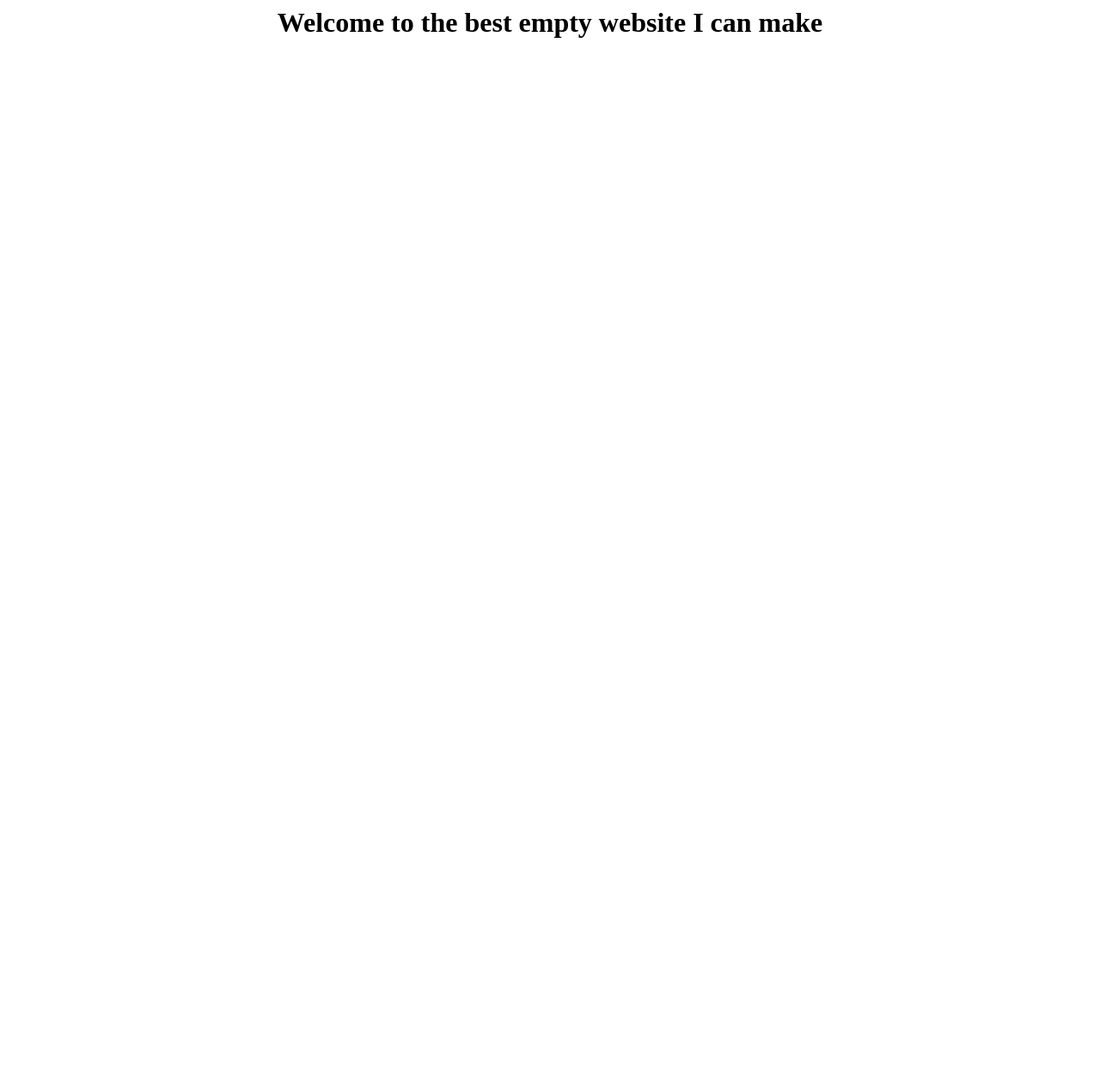
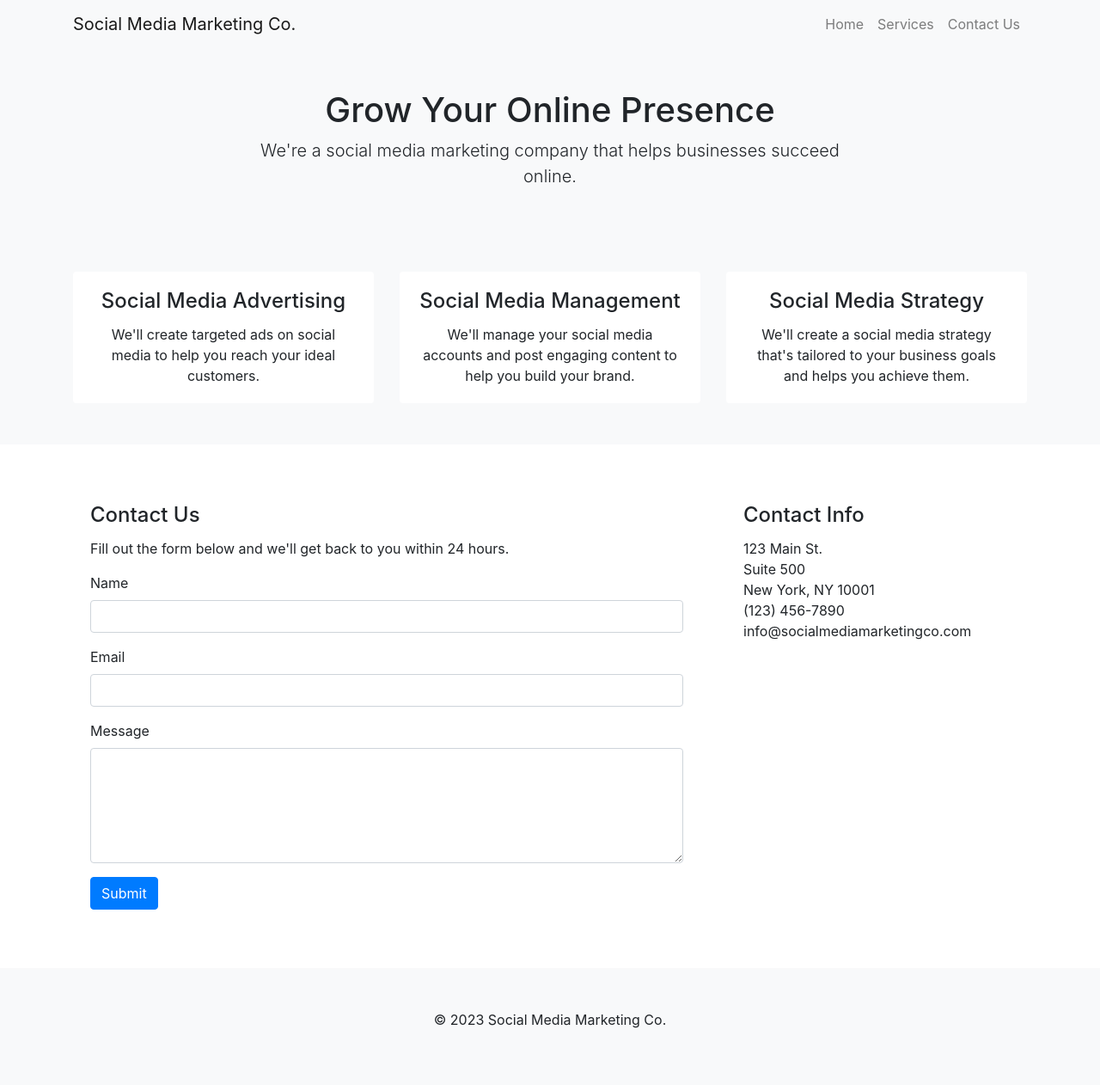
Before and after one commit to glburke77890/Team4, a Flask app: page / in a window 1280 px wide. Shown: the whole page at 86% size. Before the commit the page ends 44 px from the top, so only its background shows below. Run offline with Flask 2, Linux system fonts and the light colour scheme; some libraries are stand-ins or nearby versions.

Commit message:
added updated app

```diff
--- a/app.py
+++ b/app.py
@@ -1,15 +1,35 @@
-from flask import Flask, render_template
-
+from flask import Flask, render_template, request
+import boto3
+from datetime import datetime
+import os
 
 app = Flask(__name__)
 
+# Configure S3 client with EC2 instance role
+s3 = boto3.client('s3')
+
+# Landing page
 @app.route('/')
 def index():
     return render_template('index.html')
 
+# Contact Us form
+@app.route('/contact', methods=['GET', 'POST'])
+def contact():
+    if request.method == 'POST':
+        # Get form data
+        name = request.form['name']
+        email = request.form['email']
+        message = request.form['message']
 
+        # Save data to S3 bucket
+        timestamp = datetime.now().strftime('%Y-%m-%d %H:%M:%S')
+        data = f'{name},{email},{message},{timestamp}\n'
+        s3.put_object(Body=data, Bucket=os.environ['BUCKET_NAME'], Key='contact.csv')
 
+        return render_template('thankyou.html')
+    else:
+        return render_template('index.html')
 
-if __name__ == "__main__":
-
+if __name__ == '__main__':
     app.run(debug=True)
--- a/templates/index.html
+++ b/templates/index.html
@@ -1,11 +1,152 @@
-<html lang="en">
+<!DOCTYPE html>
+<html>
 <head>
-    <meta charset="UTF-8">
-    <meta http-equiv="X-UA-Compatible" content="IE=edge">
-    <meta name="viewport" content="width=device-width, initial-scale=1.0">
-    <title>VetTec</title>
+	<title>Social Media Marketing Company</title>
+	<meta charset="utf-8">
+	<meta name="viewport" content="width=device-width, initial-scale=1">
+	<link rel="stylesheet" href="https://stackpath.bootstrapcdn.com/bootstrap/4.5.0/css/bootstrap.min.css">
+	<link rel="stylesheet" href="{{ url_for('static', filename='css/style.css') }}">
 </head>
 <body>
-  <center><h1 class="content">Welcome to the best empty website I can make</h1></center>
+	<!-- Navigation -->
+	<nav class="navbar navbar-expand-lg navbar-light bg-light">
+		<div class="container">
+			<a class="navbar-brand" href="/">Social Media Marketing Co.</a>
+			<button class="navbar-toggler" type="button" data-toggle="collapse" data-target="#navbarNav" aria-controls="navbarNav" aria-expanded="false" aria-label="Toggle navigation">
+				<span class="navbar-toggler-icon"></span>
+			</button>
+			<div class="collapse navbar-collapse justify-content-end" id="navbarNav">
+				<ul class="navbar-nav">
+					<li class="nav-item">
+						<a class="nav-link" href="/">Home</a>
+					</li>
+					<li class="nav-item">
+						<a class="nav-link" href="#services">Services</a>
+					</li>
+					<li class="nav-item">
+						<a class="nav-link" href="#contact">Contact Us</a>
+					</li>
+				</ul>
+			</div>
+		</div>
+	</nav>
+
+	<!-- Header -->
+	<header class="bg-light text-center">
+		<div class="container">
+			<div class="row">
+				<div class="col-lg-8 mx-auto">
+					<h1 class="mt-5">Grow Your Online Presence</h1>
+					<p class="lead mb-5">We're a social media marketing company that helps businesses succeed online.</p>
+				</div>
+			</div>
+		</div>
+	</header>
+
+	<!-- Services -->
+	<section id="services" class="py-5 bg-light">
+		<div class="container">
+			<div class="row">
+				<div class="col-md-4">
+					<div class="card border-0">
+						<div class="card-body text-center">
+							<i class="fa fa-bullhorn fa-3x mb-3"></i>
+							<h4 class="card-title">Social Media Advertising</h4>
+							<p class="card-text">We'll create targeted ads on social media to help you reach your ideal customers.</p>
+						</div>
+					</div>
+				</div>
+				<div class="col-md-4">
+					<div class="card border-0">
+						<div class="card-body text-center">
+							<i class="fa fa-thumbs-up fa-3x mb-3"></i>
+							<h4 class="card-title">Social Media Management</h4>
+							<p class="card-text">We'll manage your social media accounts and post engaging content to help you build your brand.</p>
+						</div>
+					</div>
+				</div>
+				<div class="col-md-4">
+					<div class="card border-0">
+						<div class="card-body text-center">
+							<i class="fa fa-line-chart fa-3x mb-3"></i>
+							<h4 class="card-title">Social Media Strategy</h4>
+							<p class="card-text">We'll create a social media strategy that's tailored to your business goals and helps you achieve them.</p>
+						</div>
+					</div>
+				</div>
+			</div>
+		</div>
+	</section>
+
+	<!-- Contact -->
+	<section id="contact" class="py-5">
+		<div class="container">
+			<div class="row">
+				<div class="col-md-8">
+					<div class="card border-0">
+						<div class="card-body">
+							<h4 class="card-title">Contact Us</h4>
+							<p class="card-text">Fill out the form below and we'll get back to you within 24 hours.</p>
+							<form action="{{ url_for('contact') }}" method="post">
+								<div class="form-group">
+									<label for="name">Name</label>
+									<input type="text" name="name" id="name" class="form-control" required>
+								</div>
+								<div class="form-group">
+									<label for="email">Email</label>
+									<input type="email" name="email" id="email" class="form-control" required>
+								</div>
+								<div class="form-group">
+									<label for="message">Message</label>
+									<textarea name="message" id="message" class="form-control" rows="5" required></textarea>
+								</div>
+								<button type="submit" class="btn btn-primary">Submit</button>
+							</form>
+						</div>
+					</div>
+				</div>
+				<div class="col-md-4">
+					<div class="card border-0">
+						<div class="card-body">
+							<h4 class="card-title">Contact Info</h4>
+							<ul class="list-unstyled">
+								<li>
+									<i class="fa fa-map-marker"></i>
+									123 Main St.
+									<br>
+									Suite 500
+									<br>
+									New York, NY 10001
+								</li>
+								<li>
+									<i class="fa fa-phone"></i>
+									(123) 456-7890
+								</li>
+								<li>
+									<i class="fa fa-envelope"></i>
+									info@socialmediamarketingco.com
+								</li>
+							</ul>
+						</div>
+					</div>
+				</div>
+			</div>
+		</div>
+	</section>
+
+	<!-- Footer -->
+	<footer class="py-5 bg-light">
+		<div class="container">
+			<div class="row">
+				<div class="col-md-12 text-center">
+					<p>&copy; 2023 Social Media Marketing Co.</p>
+				</div>
+			</div>
+		</div>
+	</footer>
+
+	<script src="https://code.jquery.com/jquery-3.5.1.slim.min.js"></script>
+	<script src="https://cdn.jsdelivr.net/npm/@popperjs/core@2.9.3/dist/umd/popper.min.js"></script>
+	<script src="https://stackpath.bootstrapcdn.com/bootstrap/4.5.0/js/bootstrap.min.js"></script>
 </body>
 </html>
```
Also changed, not shown: templates/thankyou.html (added, +94 -0 lines).
